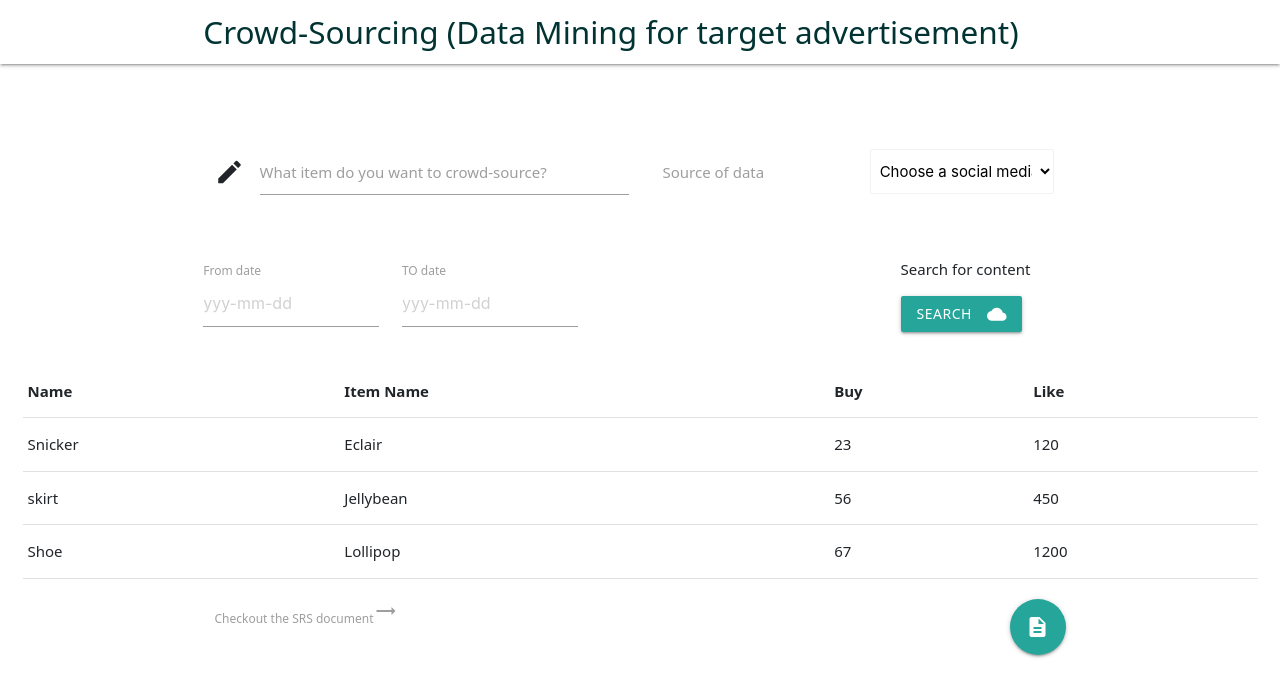
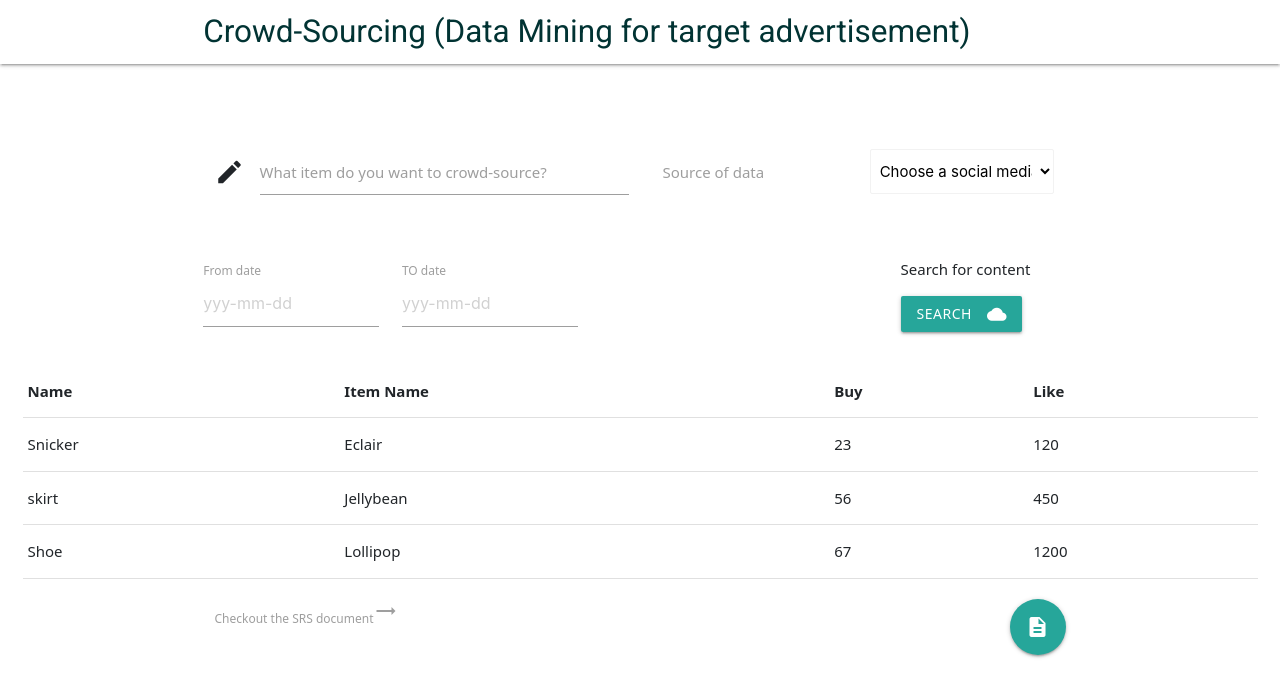
Before and after one commit to kuyesu/assignment, a plain HTML site: page index.html in a window 1280 px wide. Drawn offline with nearby package versions, Linux system fonts and the light colour scheme.

Commit message:
Update index.html

```diff
--- a/index.html
+++ b/index.html
@@ -12,12 +12,15 @@
   <link href="https://fonts.googleapis.com/icon?family=Material+Icons" rel="stylesheet">
   <link href="css/materialize.css" type="text/css" rel="stylesheet" media="screen,projection" />
   <link href="css/style.css" type="text/css" rel="stylesheet" media="screen,projection" />
+  <link rel="preconnect" href="https://fonts.gstatic.com">
+	<link href="https://fonts.googleapis.com/css2?family=Roboto&display=swap" rel="stylesheet">
+
 </head>
 
 <body>
   <nav class="white lighten-1 mb-20" role="navigation">
     <div class="nav-wrapper container"><a id="logo-container" href="#" class="brand-logo "
-        style="color:rgb(1, 51, 51);">Crowd-Sourcing (Data Mining
+        style="color:rgb(1, 51, 51); font-family: 'Roboto', sans-serif;">Crowd-Sourcing (Data Mining
         for target advertisement)</a>
 
       <ul id="nav-mobile" class="sidenav">
```
